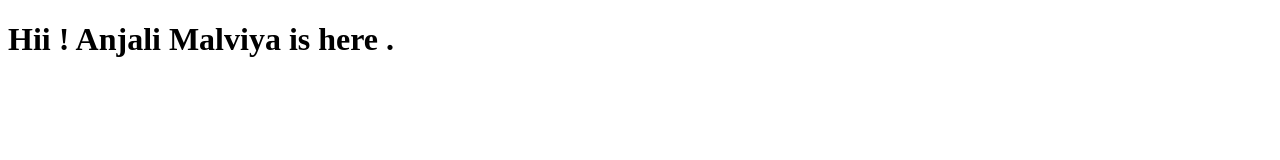
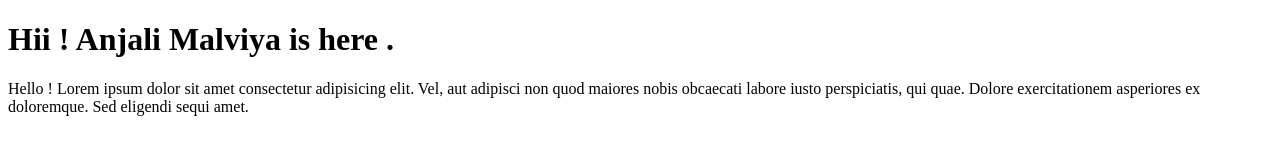
Before and after one commit to malviynjali11/learning_git-github, a plain HTML site: page index.html in a window 1280 px wide. Drawn offline with Linux system fonts and the light colour scheme.

Commit message:
adding para

```diff
--- a/index.html
+++ b/index.html
@@ -7,5 +7,6 @@
 </head>
 <body>
     <h1>Hii ! Anjali Malviya is here .</h1>
+    <p>Hello ! Lorem ipsum dolor sit amet consectetur adipisicing elit. Vel, aut adipisci non quod maiores nobis obcaecati labore iusto perspiciatis, qui quae. Dolore exercitationem asperiores ex doloremque. Sed eligendi sequi amet.</p>
 </body>
 </html>
```
